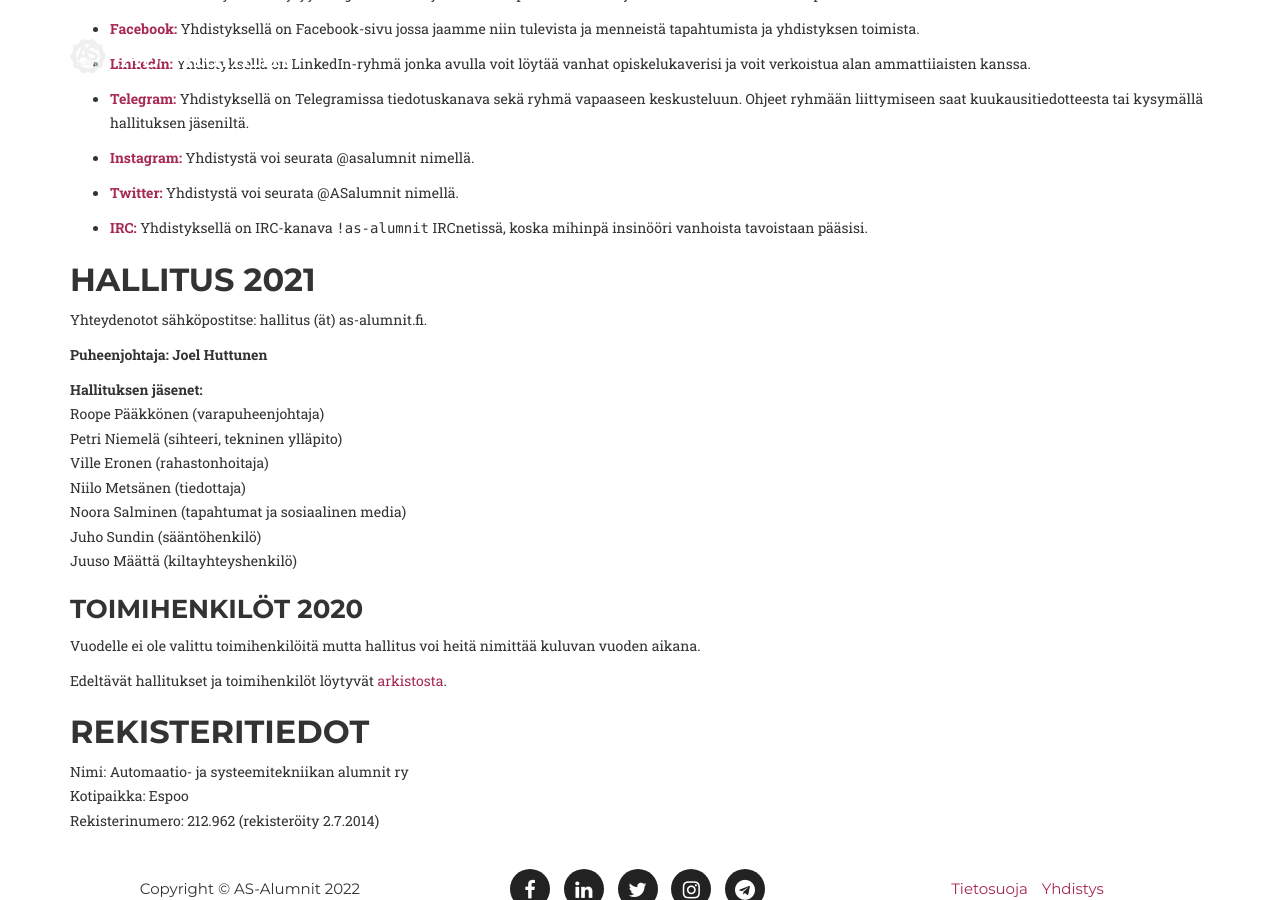
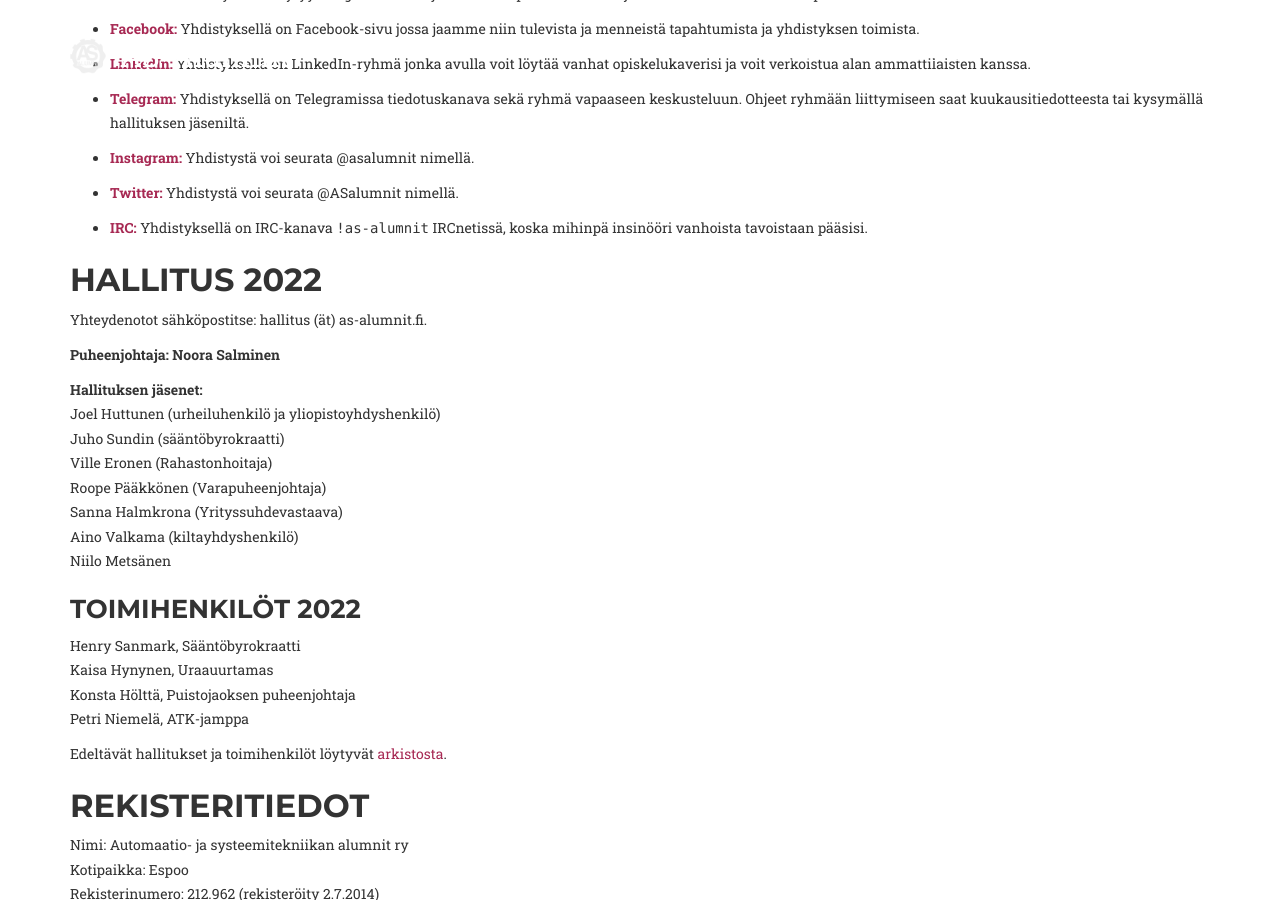
Before and after one commit to as-alumnit/as-alumnit.fi, a Jekyll site: the page built from yhdistys.md, in a window 1280 px wide and 900 px high, scrolled down 712 px. Built offline with Jekyll 4.4.1, drawn with Linux system fonts in a browser that asks for light colours; some web fonts are replaced.

Commit message:
Update board / officials for 2021-2022
* Update current (2022) board to association info page
* Update archive section regarding board and officials for 2021-2022

```diff
--- a/toiminta.html
+++ b/toiminta.html
@@ -51,9 +51,14 @@
 
 <h2> Menneitä tapahtumia</h2>
 
+<h3>2022</h3>
+<ul>
+<li>Tapahtumalistaus puuttuu
+</ul>
 
 <h3>2021</h3>
 <ul>
+<li>Tapahtumalistaus puuttuu
 <!--
 <li> x.04.2020 - VR: Viski on Rocks -seminaari @ Helsinki
 <li> x.04.2020 - Thermo Fisher -excursio @ Helsinki
--- a/yhdistys.md
+++ b/yhdistys.md
@@ -52,25 +52,25 @@
 - <span style="color: #a72953; font-weight: bold;">IRC:</span>
 Yhdistyksellä on IRC-kanava <span style="font-family: 'Lucida Console', monospace;">!as-alumnit</span> IRCnetissä, koska mihinpä insinööri vanhoista tavoistaan pääsisi.
 
-
-## Hallitus 2021
+## Hallitus 2022
 Yhteydenotot sähköpostitse: hallitus (ät) as-alumnit.fi.
 
-<b>Puheenjohtaja: Joel Huttunen</b>
+<b>Puheenjohtaja: Noora Salminen</b>
 
 <b>Hallituksen jäsenet:</b><br/>
-Roope Pääkkönen (varapuheenjohtaja)<br/>
-Petri Niemelä (sihteeri, tekninen ylläpito)<br/>
-Ville Eronen (rahastonhoitaja)<br/>
-Niilo Metsänen (tiedottaja)<br/>
-Noora Salminen (tapahtumat ja sosiaalinen media)<br/>
-Juho Sundin (sääntöhenkilö)<br/>
-Juuso Määttä (kiltayhteyshenkilö)<br/>
+Joel Huttunen (urheiluhenkilö ja yliopistoyhdyshenkilö)<br/>
+Juho Sundin (sääntöbyrokraatti)<br/>
+Ville Eronen (Rahastonhoitaja)<br/>
+Roope Pääkkönen (Varapuheenjohtaja)<br/>
+Sanna Halmkrona (Yrityssuhdevastaava)<br/>
+Aino Valkama (kiltayhdyshenkilö)<br/>
+Niilo Metsänen<br/>
 
-### Toimihenkilöt 2020
-
-Vuodelle ei ole valittu toimihenkilöitä mutta hallitus voi heitä nimittää kuluvan vuoden aikana.
-
+### Toimihenkilöt 2022
+Henry Sanmark, Sääntöbyrokraatti<br/>
+Kaisa Hynynen, Uraauurtamas<br/>
+Konsta Hölttä, Puistojaoksen puheenjohtaja<br/>
+Petri Niemelä, ATK-jamppa<br/>
 
 Edeltävät hallitukset ja toimihenkilöt löytyvät <a href="/arkisto/">arkistosta</a>.
 
```
Also changed, not shown: arkisto/2021/index.md (added, +22 -0 lines), arkisto/2022/index.md (added, +29 -0 lines), arkisto/index.md (+1 -0 lines).
